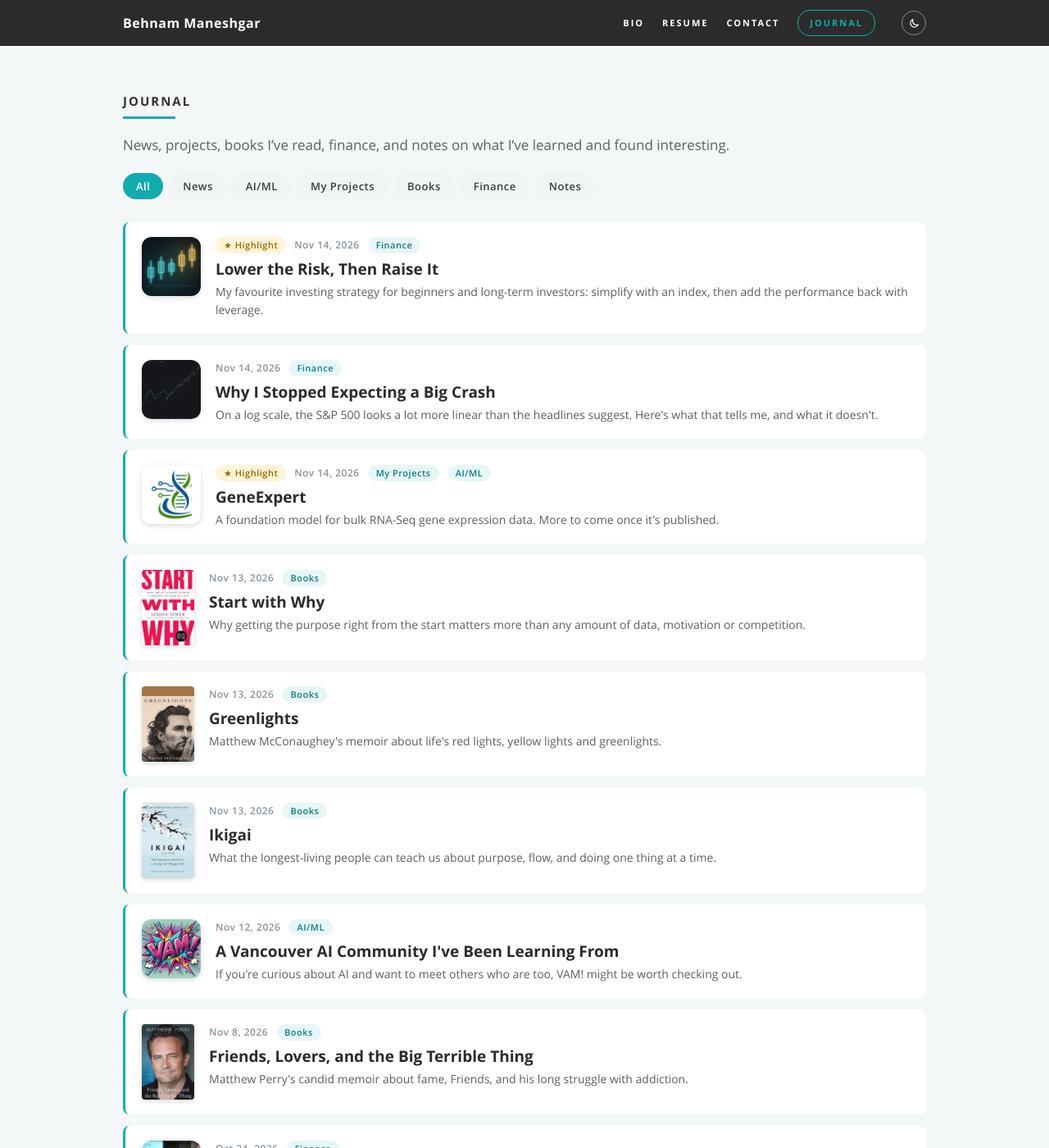
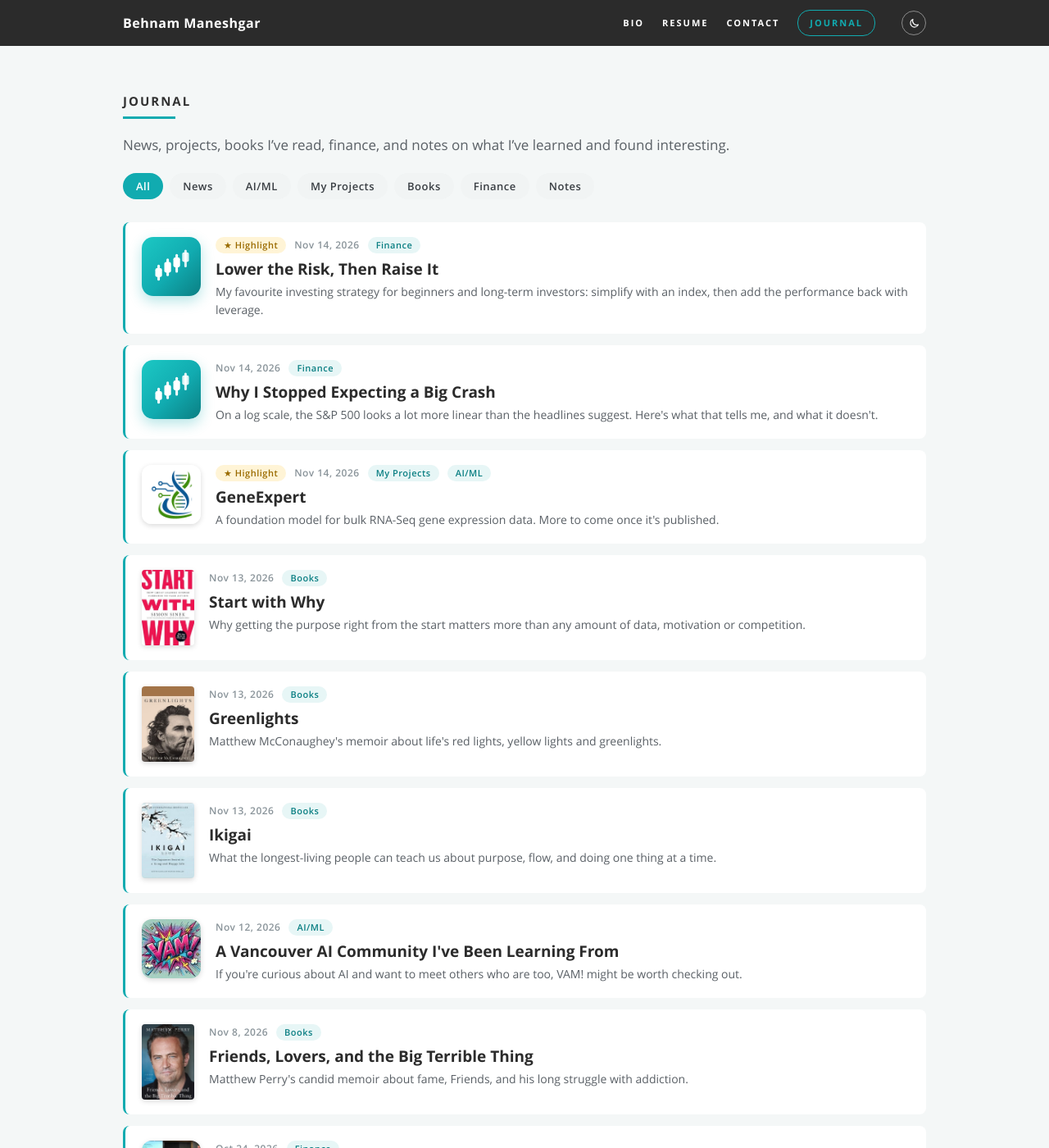
Before and after one commit to maneshgar/personal-website, a Jekyll site: the page built from journal/index.html, in a window 1280 px wide and 1400 px high. Shown: the whole window at 82% size. Built offline with Jekyll 4.4.1, drawn with Linux system fonts in a browser that asks for light colours.

Commit message:
Flat finance icon in site colours; used for the crash post thumbnail
Co-Authored-By: Claude Opus 5.5 <noreply@anthropic.com>

```diff
--- a/css/journal.css
+++ b/css/journal.css
@@ -686,3 +686,8 @@ html.theme-dark .w-tag.w-highlight { background: rgba(245, 196, 81, .16) !import
    .w-nav li.nav-page a { line-height: 20px; padding: 3px 10px; }
    .w-nav li.nav-theme .theme-toggle { margin-left: 0; width: 28px; height: 28px; }
 }
+
+/* finance tile: flat, site palette (teal to deep teal), white candlesticks */
+.is-icon.is-finance { background: linear-gradient(135deg, #1CC8C4 0%, #11ABB0 55%, #0B7F83 100%); box-shadow: 0 6px 16px rgba(17, 171, 176, .3); }
+header .hero-card-cover.is-icon.is-finance { background: linear-gradient(135deg, rgba(28, 200, 196, .85) 0%, rgba(17, 171, 176, .85) 55%, rgba(11, 127, 131, .85) 100%); }
+.is-icon.is-finance svg { width: 72%; height: 72%; filter: none; }
--- a/index.html
+++ b/index.html
@@ -128,7 +128,7 @@
 			{% assign thumb = post.cover | default: post.image %}
 			{% assign is_news = false %}{% if post.tags contains 'news' %}{% assign is_news = true %}{% endif %}
 			<a class="hero-card{% if thumb or is_news or post.tags contains 'projects' or post.tags contains 'finance' %} has-cover{% endif %}" href="{{ post.url }}">
-				{% if thumb %}<img class="hero-card-cover{% unless post.cover %} is-square{% endunless %}" src="{{ thumb }}" alt="" loading="lazy">{% elsif is_news %}<span class="hero-card-cover is-square is-icon">{% include news-icon.svg %}</span>{% elsif post.tags contains 'projects' %}<span class="hero-card-cover is-square is-icon is-project">{% include project-icon.svg %}</span>{% elsif post.tags contains 'finance' %}<img class="hero-card-cover is-square" src="/images/journal/finance-default.jpg" alt="" loading="lazy">{% endif %}
+				{% if thumb %}<img class="hero-card-cover{% unless post.cover %} is-square{% endunless %}" src="{{ thumb }}" alt="" loading="lazy">{% elsif is_news %}<span class="hero-card-cover is-square is-icon">{% include news-icon.svg %}</span>{% elsif post.tags contains 'projects' %}<span class="hero-card-cover is-square is-icon is-project">{% include project-icon.svg %}</span>{% elsif post.tags contains 'finance' %}<span class="hero-card-cover is-square is-icon is-finance">{% include finance-icon.svg %}</span>{% endif %}
 				<span class="hero-card-body">
 					<span class="hero-card-meta">{% if post.highlight %}<span class="hero-star" aria-label="Highlight">&#9733;</span> {% endif %}{{ post.date | date: '%b %-d, %Y' }}{% for t in post.tags limit: 1 %} &middot; {{ site.journal_tags[t] | default: t }}{% endfor %}</span>
 					<span class="hero-card-title">{{ post.title }}</span>
--- a/journal/index.html
+++ b/journal/index.html
@@ -22,7 +22,7 @@ description: News, projects, books I've read, finance, and notes on what I've le
 		<li class="w-card" data-tags="{{ post.tags | join: ' ' }}">
 			<a href="{{ post.url }}">
 				{% assign thumb = post.cover | default: post.image %}
-				{% if thumb %}<img class="w-card-cover{% unless post.cover %} is-square{% endunless %}" src="{{ thumb }}" alt="" loading="lazy">{% elsif post.tags contains 'news' %}<span class="w-card-cover is-square is-icon">{% include news-icon.svg %}</span>{% elsif post.tags contains 'projects' %}<span class="w-card-cover is-square is-icon is-project">{% include project-icon.svg %}</span>{% elsif post.tags contains 'finance' %}<img class="w-card-cover is-square" src="/images/journal/finance-default.jpg" alt="" loading="lazy">{% endif %}
+				{% if thumb %}<img class="w-card-cover{% unless post.cover %} is-square{% endunless %}" src="{{ thumb }}" alt="" loading="lazy">{% elsif post.tags contains 'news' %}<span class="w-card-cover is-square is-icon">{% include news-icon.svg %}</span>{% elsif post.tags contains 'projects' %}<span class="w-card-cover is-square is-icon is-project">{% include project-icon.svg %}</span>{% elsif post.tags contains 'finance' %}<span class="w-card-cover is-square is-icon is-finance">{% include finance-icon.svg %}</span>{% endif %}
 				<div class="w-card-text">
 					<p class="w-meta">
 						{% if post.highlight %}<span class="w-tag w-highlight">&#9733; Highlight</span>{% endif %}<time datetime="{{ post.date | date_to_xmlschema }}">{{ post.date | date: '%b %-d, %Y' }}</time>
```
Also changed, not shown: _posts/2026-11-14-why-i-stopped-expecting-a-crash.md (+0 -1 lines), _includes/finance-icon.svg, images/journal/finance-default.jpg (deleted).
